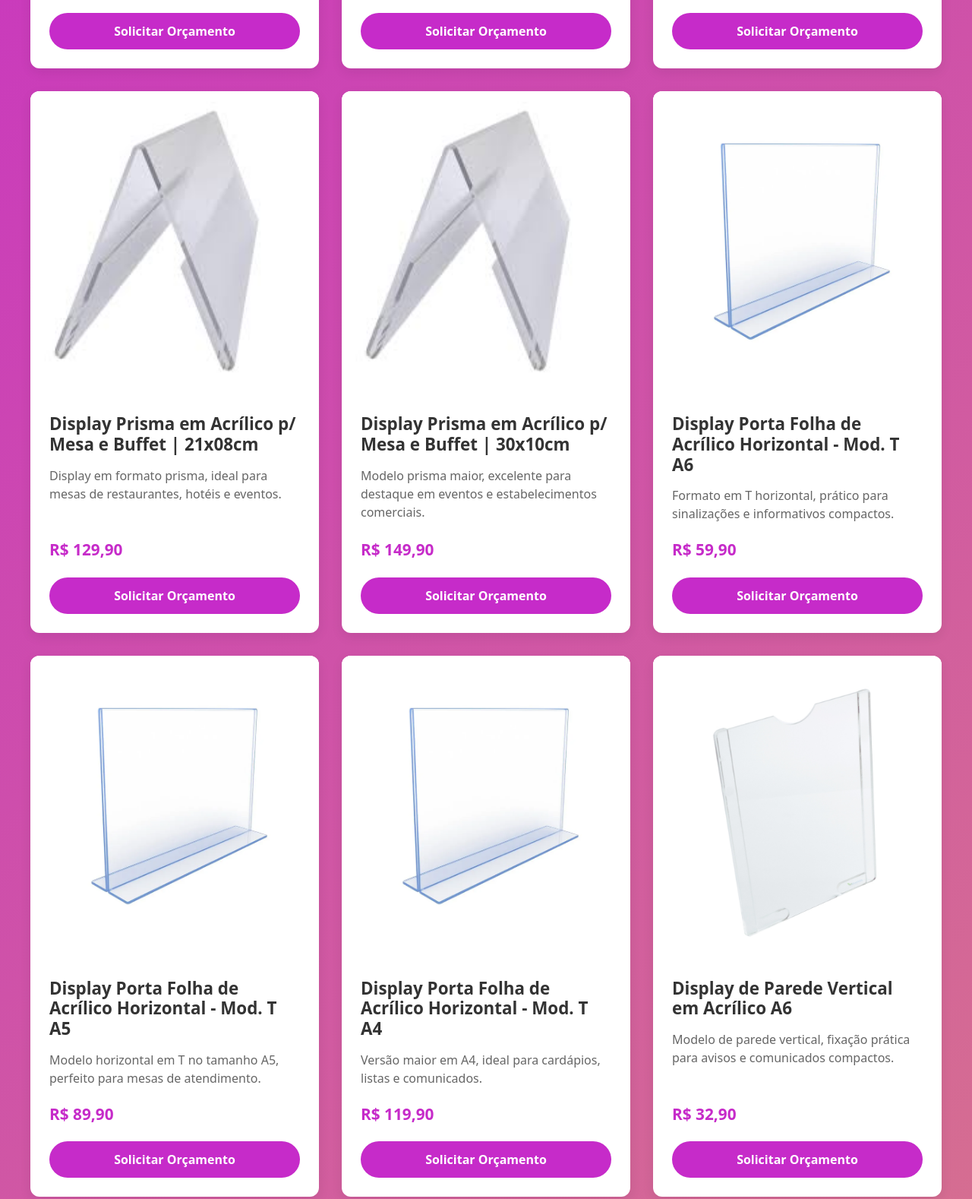
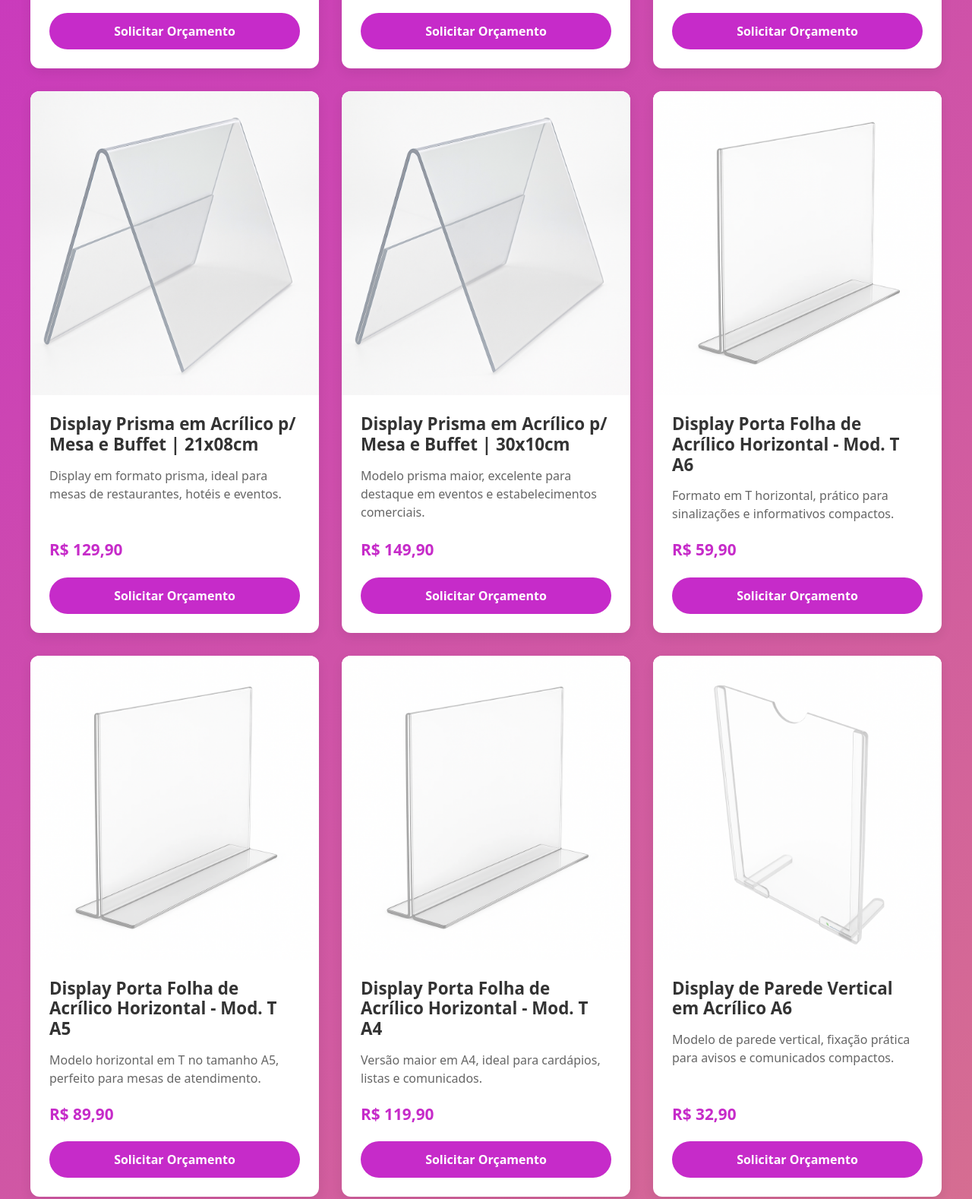
Before and after one commit to Erick200723/Cort_e_arte, a plain HTML site: page podutos.html in a window 1280 px wide. Shown: the part 1021-2599 px from the top of the page at 76% size. Drawn offline with nearby package versions, Linux system fonts and the light colour scheme.

Commit message:
projeto finalizado

```diff
--- a/podutos.html
+++ b/podutos.html
@@ -103,7 +103,7 @@
     <div class="product-card" data-category="acrilico display" data-images='["./imgs/Display_Prisma.jpeg", "./imgs/Display_Prisma_21x08cm.jpg",
         "./imgs/Display_Prisma_30x10cm.jpg"]'>
       <div class="product-image">
-        <img src="./imgs/Display_Prisma.jpeg" alt="Display Prisma 21x08cm">
+        <img src="./imgs/Prisma_CHat.png" alt="Display Prisma 21x08cm">
       </div>
       <div class="product-content">
         <h3 class="product-title">Display Prisma em Acrílico p/ Mesa e Buffet | 21x08cm</h3>
@@ -116,7 +116,7 @@
     <div class="product-card" data-category="acrilico display" data-images='["./imgs/Display_Prisma.jpeg", "./imgs/Display_Prisma_21x08cm.jpg",
         "./imgs/Display_Prisma_30x10cm.jpg"]'>
       <div class="product-image">
-        <img src="./imgs/Display_Prisma.jpeg" alt="Display Prisma 30x10cm">
+        <img src="./imgs/Prisma_CHat.png" alt="Display Prisma 30x10cm">
       </div>
       <div class="product-content">
         <h3 class="product-title">Display Prisma em Acrílico p/ Mesa e Buffet | 30x10cm</h3>
@@ -130,7 +130,7 @@
     <div class="product-card" data-category="acrilico display" data-images='["./imgs/Display Porta Folha de Acrílico Horizontal - Mod. T - Tam. A6.png", "./imgs/Display Porta Folha de Acrílico Horizontal - Mod. T - Tam. A5.png",
         "./imgs/Display Porta Folha de Acrílico Horizontal - Mod. T - Tam. A4.png"]'>
       <div class="product-image">
-        <img src="./imgs/Display Porta Folha de Acrílico Horizontal - Mod. T - Tam. A6.png" alt="Display Horizontal A6">
+        <img src="./imgs/Porta_FolhasH.png" alt="Display Horizontal A6">
       </div>
       <div class="product-content">
         <h3 class="product-title">Display Porta Folha de Acrílico Horizontal - Mod. T A6</h3>
@@ -143,7 +143,7 @@
     <div class="product-card" data-category="acrilico display" data-images='["./imgs/Display Porta Folha de Acrílico Horizontal - Mod. T - Tam. A6.png", "./imgs/Display Porta Folha de Acrílico Horizontal - Mod. T - Tam. A5.png",
         "./imgs/Display Porta Folha de Acrílico Horizontal - Mod. T - Tam. A4.png"]'>
       <div class="product-image">
-        <img src="./imgs/Display Porta Folha de Acrílico Horizontal - Mod. T - Tam. A6.png" alt="Display Horizontal A5">
+        <img src="./imgs/Porta_FolhasH.png" alt="Display Horizontal A5">
       </div>
       <div class="product-content">
         <h3 class="product-title">Display Porta Folha de Acrílico Horizontal - Mod. T A5</h3>
@@ -156,7 +156,7 @@
     <div class="product-card" data-category="acrilico display" data-images='["./imgs/Display Porta Folha de Acrílico Horizontal - Mod. T - Tam. A6.png", "./imgs/Display Porta Folha de Acrílico Horizontal - Mod. T - Tam. A5.png",
         "./imgs/Display Porta Folha de Acrílico Horizontal - Mod. T - Tam. A4.png"]'>
       <div class="product-image">
-        <img src="./imgs/Display Porta Folha de Acrílico Horizontal - Mod. T - Tam. A6.png" alt="Display Horizontal A4">
+        <img src="./imgs/Porta_FolhasH.png" alt="Display Horizontal A4">
       </div>
       <div class="product-content">
         <h3 class="product-title">Display Porta Folha de Acrílico Horizontal - Mod. T A4</h3>
@@ -171,7 +171,7 @@
         "./imgs/PArede-Vertical-A4.jpg", "./imgs/parede-de-Acrilico-A6.jpg", "./imgs/parede-de-Acrilico-A5.jpg",
         "./imgs/parede-de-Acrilico-A4.jpg", "./imgs/Display-ou-porta-folha-L-21.jpg"]'>
       <div class="product-image">
-        <img src="./imgs/PArede-Vertical-A6.jpg" alt="Display Parede Vertical A6">
+        <img src="./imgs/Display_ParedeGPT.png" alt="Display Parede Vertical A6">
       </div>
       <div class="product-content">
         <h3 class="product-title">Display de Parede Vertical em Acrílico A6</h3>
@@ -185,7 +185,7 @@
         "./imgs/PArede-Vertical-A4.jpg", "./imgs/parede-de-Acrilico-A6.jpg", "./imgs/parede-de-Acrilico-A5.jpg",
         "./imgs/parede-de-Acrilico-A4.jpg", "./imgs/Display-ou-porta-folha-L-21.jpg"]'>
       <div class="product-image">
-        <img src="./imgs/PArede-Vertical-A6.jpg" alt="Display Parede Vertical A5">
+        <img src="./imgs/Display_ParedeGPT.png" alt="Display Parede Vertical A5">
       </div>
       <div class="product-content">
         <h3 class="product-title">Display de Parede Vertical em Acrílico A5</h3>
@@ -199,7 +199,7 @@
         "./imgs/PArede-Vertical-A4.jpg", "./imgs/parede-de-Acrilico-A6.jpg", "./imgs/parede-de-Acrilico-A5.jpg",
         "./imgs/parede-de-Acrilico-A4.jpg", "./imgs/Display-ou-porta-folha-L-21.jpg"]'>
       <div class="product-image">
-        <img src="./imgs/PArede-Vertical-A6.jpg" alt="Display Parede Vertical A4">
+        <img src="./imgs/Display_ParedeGPT.png" alt="Display Parede Vertical A4">
       </div>
       <div class="product-content">
         <h3 class="product-title">Display de Parede Vertical em Acrílico A4</h3>
```
Also changed, not shown: imgs/Display_ParedeGPT.png (added), imgs/Porta_FolhasH.png (added), imgs/Prisma_CHat.png (added).
